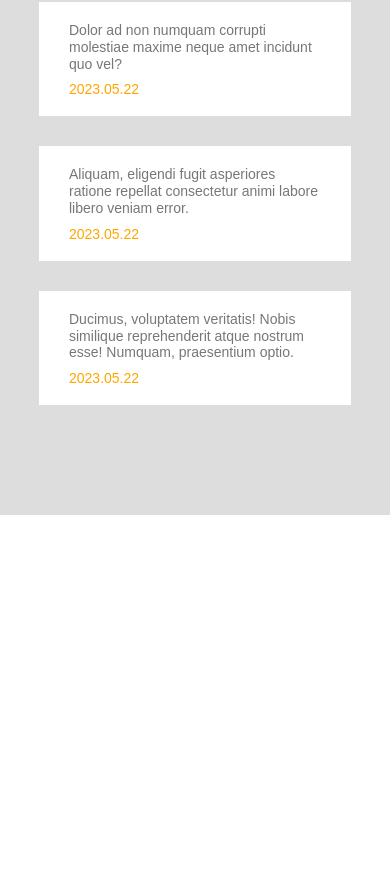
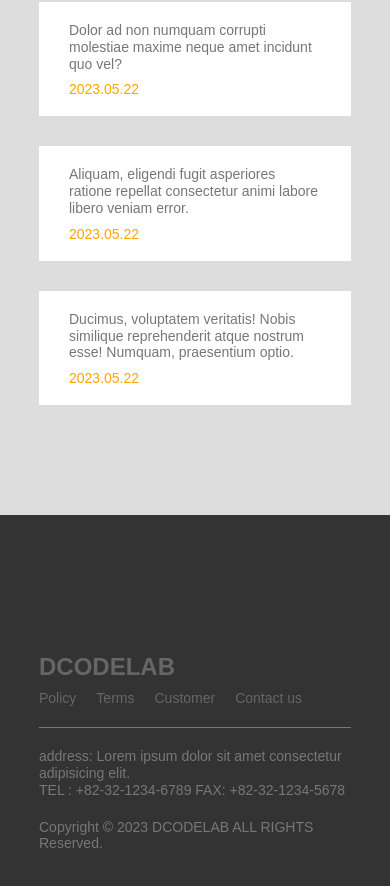
Before and after one commit to klmwook/HTML-CompanyPF, a plain HTML site: page index.html in a window 390 px wide. Shown: the part 4999-5885 px from the top of the page. Before the commit the page ends 5514 px from the top, so only its background shows below. Drawn offline with Linux system fonts and the light colour scheme.

Commit message:
footer UI 추가 / footer 모바일 반응형 추가

```diff
--- a/index.html
+++ b/index.html
@@ -185,7 +185,23 @@
     </ul>
   </section>
 
-  <footer></footer>
+  <footer>
+    <div class="upper">
+      <h1>DCODELAB</h1>
+
+      <ul>
+        <li><a href="javascript:void(0)">Policy</a></li>
+        <li><a href="javascript:void(0)">Terms</a></li>
+        <li><a href="javascript:void(0)">Customer</a></li>
+        <li><a href="javascript:void(0)">Contact us</a></li>
+      </ul>
+    </div>
+    <div class="lower">
+      <address>address: Lorem ipsum dolor sit amet consectetur adipisicing elit.</address>
+      <p>TEL : +82-32-1234-6789 FAX: +82-32-1234-5678</p>
+      <p>Copyright &copy; 2023 DCODELAB ALL RIGHTS Reserved.</p>
+    </div>
+  </footer>
 
 </body>
 
--- a/scss/common/_footer.scss
+++ b/scss/common/_footer.scss
@@ -0,0 +1,54 @@
+footer {
+	padding: 120px 10vw;
+	background: #333;
+
+	.upper {
+		padding: 20px 0px;
+		display: flex;
+		justify-content: space-between;
+		border-bottom: 1px solid #777;
+
+		h1 {
+			font: bold 24px/1 'arial';
+			color: #666;
+		}
+
+		ul {
+			display: flex;
+			gap: 20px;
+
+			a {
+				font: 14px/1 'arial';
+				color: #666;
+			}
+		}
+	}
+
+	.lower {
+		padding: 20px 0px;
+
+		address,
+		p {
+			font: 14px/1.2 'arial';
+			color: #777;
+
+			&:last-child {
+				margin-top: 20px;
+			}
+		}
+	}
+}
+
+@media screen and (max-width: $mobile) {
+	footer {
+		.upper {
+			flex-wrap: wrap;
+			justify-content: flex-start;
+
+			h1 {
+				width: 100%;
+				margin-bottom: 10px;
+			}
+		}
+	}
+}
```
Also changed, not shown: css/style.css, 1 other file.
